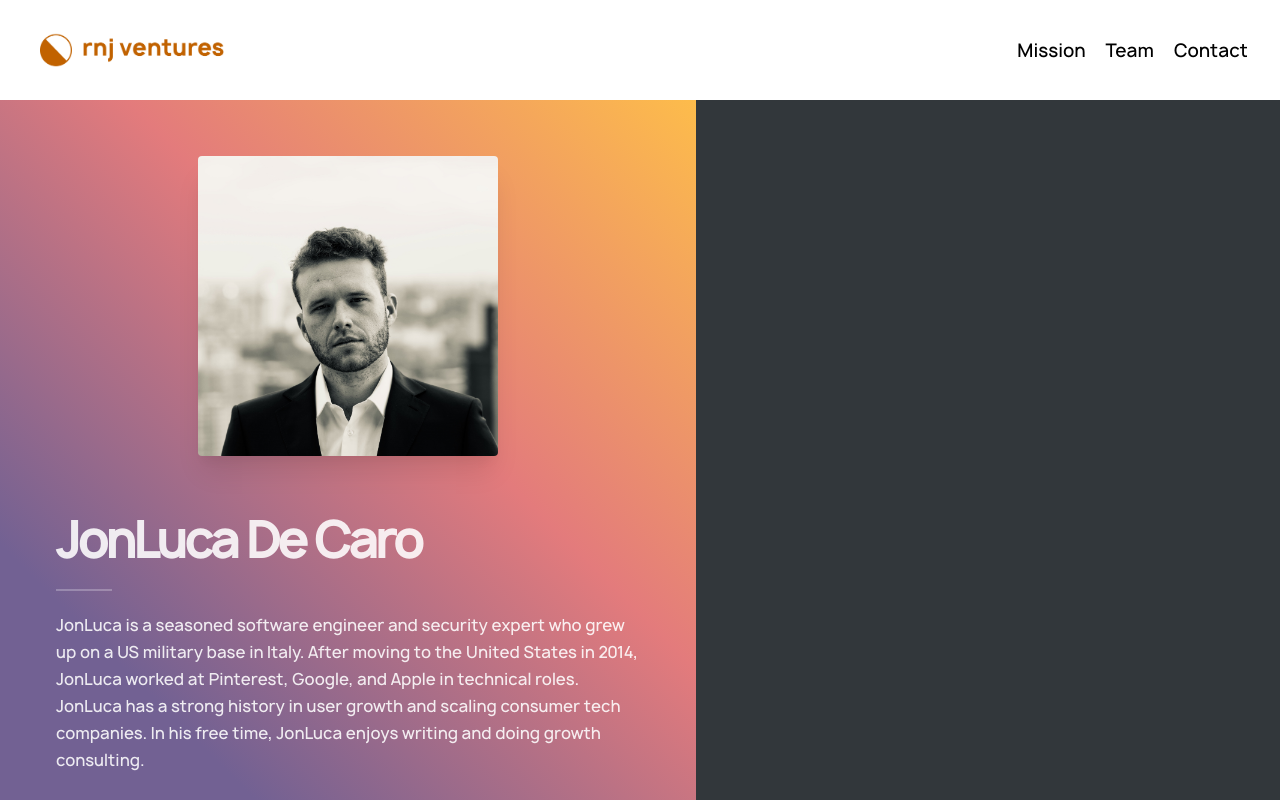
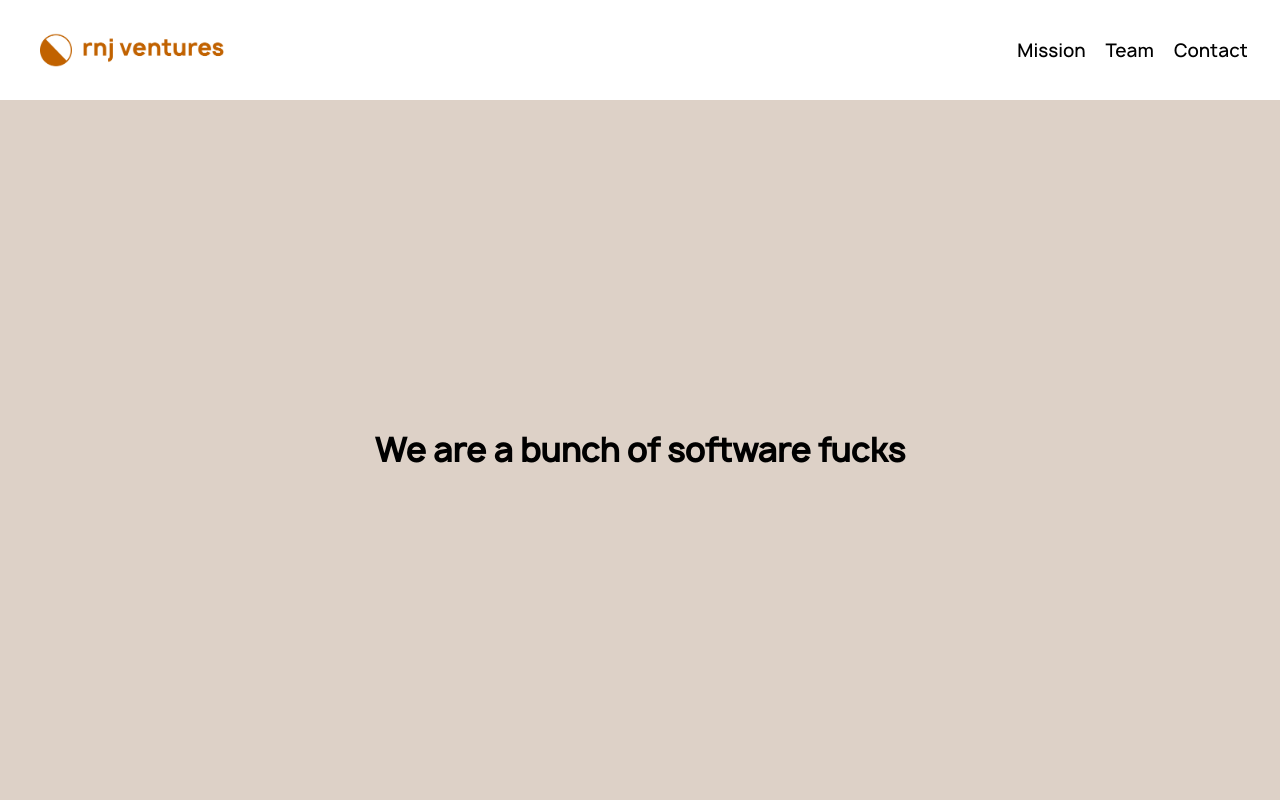
Before and after one commit to RNJ-Ventures/rnjventures, a React (Create React App) app: page / in a window 1280 px wide. Shown: the top 800 px of the page. Built offline with nearby package versions, Linux system fonts and the light colour scheme.

Commit message:
Setup hero

```diff
--- a/src/components/App/App.css
+++ b/src/components/App/App.css
@@ -1,12 +1,12 @@
 html {
-    background: var(--color-background);
+  background: var(--color-background);
 }
 
 .Body {
-    width: 100vw;
-    overflow: hidden;
+  width: 100vw;
+  overflow: hidden;
 }
 
 .App .Body {
-    margin-top: 100px;
+  margin-top: var(--headerHeight);
 }
--- a/src/components/App/App.tsx
+++ b/src/components/App/App.tsx
@@ -2,11 +2,13 @@ import React from "react";
 import "./App.css";
 import Profiles from "../ProfileCard/Profiles";
 import Header from "./Header/Header";
+import Hero from "../Hero/Hero";
 
 const App = () => (
   <div className="App">
     <Header />
     <div className="Body">
+      <Hero />
       <Profiles />
     </div>
   </div>
--- /dev/null
+++ b/src/components/Hero/Hero.css
@@ -0,0 +1,12 @@
+.Hero {
+  height: calc(100vh - var(--headerHeight));
+  background-color: #ddd1c7;
+  display: flex;
+  flex-direction: row;
+  align-items: center;
+  justify-content: center;
+}
+
+.Hero h2 {
+  font-size: xx-large;
+}
--- /dev/null
+++ b/src/components/Hero/Hero.tsx
@@ -0,0 +1,10 @@
+import React from "react";
+import "./Hero.css";
+
+export default function Hero() {
+  return (
+    <div className="Hero">
+      <h2>We are a bunch of software fucks</h2>
+    </div>
+  );
+}
--- a/src/index.css
+++ b/src/index.css
@@ -14,19 +14,27 @@
   -moz-osx-font-smoothing: grayscale;
 }
 
+body {
+  margin: 0px;
+}
+
 :root {
   --orange: #c16200;
   --color-primary: #726193;
   --color-secondary: #e37b7c;
   --color-tertiary: #fdbc4b;
   --color-background: #32373b;
+  --headerHeight: 100px;
 }
 
-*, *:before, *:after {
+*,
+*:before,
+*:after {
   box-sizing: inherit;
 }
 
-html, body {
+html,
+body {
   overflow-x: hidden;
   margin: 0;
   padding: 0;
```
Lines whose indentation alone changed are shown as unchanged.
